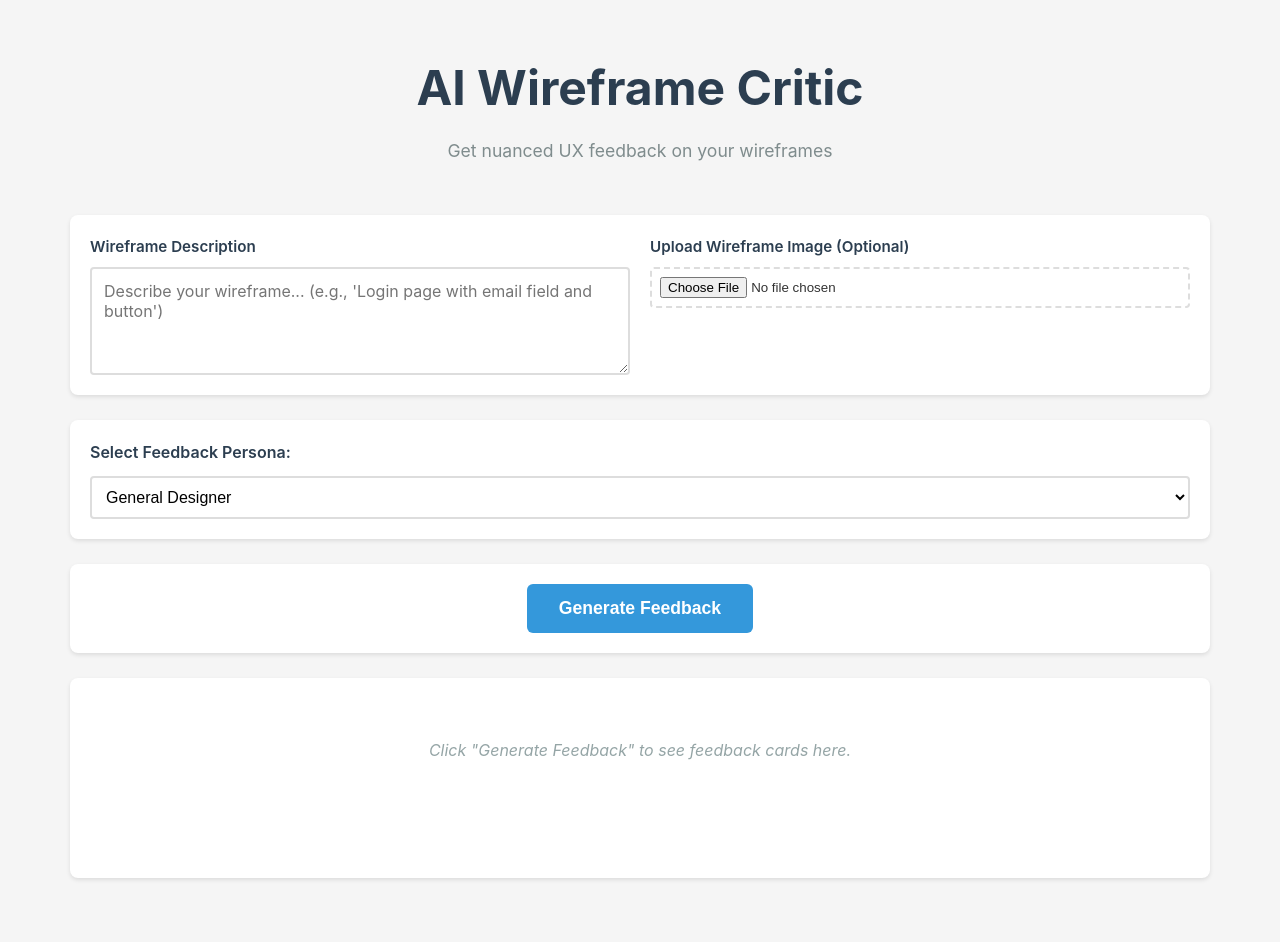
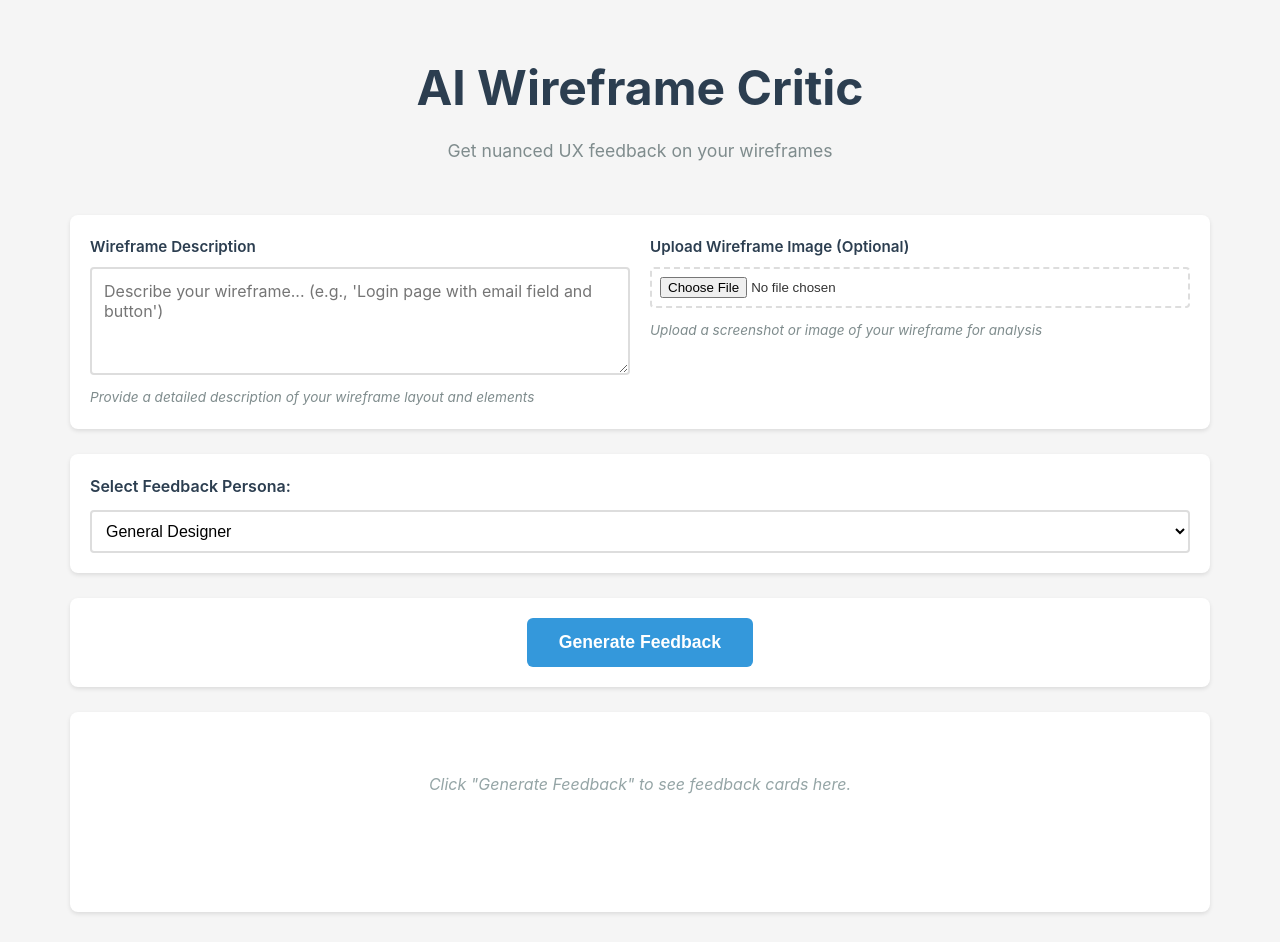
Before and after one commit to AnanyaSriBeevanapalli/wireframe-critic-tool, a React (Vite) app in the folder first_cursor_project/: page / in a window 1280 px wide. Before the commit the page ends 908 px from the top, so only its background shows below. Built offline with nearby package versions, Linux system fonts and the light colour scheme; the HTML template or start-up script is replaced by a standard one.

Commit message:
feat: create InputSection.jsx component and integrate into App.jsx (Phase 6)

```diff
--- a/first_cursor_project/src/components/InputSection.jsx
+++ b/first_cursor_project/src/components/InputSection.jsx
@@ -1,29 +1,86 @@
-import { useState } from 'react'
+import { useState, useEffect } from 'react'
 
 /**
  * InputSection Component
  *
  * Handles the text description input and optional image upload.
- * - Textarea for wireframe description
- * - File input for image upload
- * - Shows image preview when image is uploaded
+ * - Controlled textarea for wireframe description
+ * - File input for image upload (accepts image/*)
+ * - Image preview with clear option
+ * - Full accessibility support
+ *
+ * @param {string} description - Current description value
+ * @param {File|null} imageFile - Current image file (for controlled component)
+ * @param {Function} onDescriptionChange - Callback when description changes
+ * @param {Function} onImageChange - Callback when image file changes
  */
 function InputSection({ description, imageFile, onDescriptionChange, onImageChange }) {
   const [imagePreview, setImagePreview] = useState(null)
+  const [imageError, setImageError] = useState(null)
+
+  // Update preview when imageFile prop changes (for controlled component)
+  useEffect(() => {
+    if (imageFile) {
+      const reader = new FileReader()
+
+      reader.onloadend = () => {
+        setImagePreview(reader.result)
+        setImageError(null)
+      }
+
+      reader.onerror = () => {
+        setImageError('Failed to load image preview')
+        setImagePreview(null)
+      }
+
+      reader.readAsDataURL(imageFile)
+    } else {
+      // Clear preview when imageFile is removed
+      setImagePreview(null)
+      setImageError(null)
+    }
+  }, [imageFile])
 
   // Handle file selection
   const handleFileChange = (event) => {
     const file = event.target.files[0]
+
     if (file) {
+      // Validate file type
+      if (!file.type.startsWith('image/')) {
+        setImageError('Please select a valid image file')
+        return
+      }
+
+      // Validate file size (optional: limit to 10MB)
+      const maxSize = 10 * 1024 * 1024 // 10MB
+      if (file.size > maxSize) {
+        setImageError('Image file is too large. Please select an image under 10MB.')
+        return
+      }
+
+      // Clear previous errors
+      setImageError(null)
+
+      // Notify parent component
       onImageChange(file)
+    } else {
+      // File input cleared
+      onImageChange(null)
+    }
+  }
 
-      // Create preview URL for display
-      const reader = new FileReader()
-      reader.onloadend = () => {
-        setImagePreview(reader.result)
-      }
-      reader.readAsDataURL(file)
+  // Handle clearing the image
+  const handleClearImage = () => {
+    // Clear the file input
+    const fileInput = document.getElementById('image-upload')
+    if (fileInput) {
+      fileInput.value = ''
     }
+
+    // Notify parent to clear image
+    onImageChange(null)
+    setImageError(null)
   }
 
   // Handle description textarea changes
@@ -42,10 +99,15 @@ function InputSection({ description, imageFile, onDescriptionChange, onImageChan
           id="wireframe-description"
           className="description-textarea"
           placeholder="Describe your wireframe... (e.g., 'Login page with email field and button')"
-          value={description}
+          value={description || ''}
           onChange={handleDescriptionChange}
           rows={4}
+          aria-label="Wireframe description input"
+          aria-describedby="description-help"
         />
+        <small id="description-help" className="input-help-text">
+          Provide a detailed description of your wireframe layout and elements
+        </small>
       </div>
 
       {/* Image Upload */}
@@ -59,14 +121,37 @@ function InputSection({ description, imageFile, onDescriptionChange, onImageChan
           accept="image/*"
           onChange={handleFileChange}
           className="file-input"
+          aria-label="Upload wireframe image"
+          aria-describedby="image-help"
         />
+        <small id="image-help" className="input-help-text">
+          Upload a screenshot or image of your wireframe for analysis
+        </small>
+
+        {/* Error message */}
+        {imageError && (
+          <div className="image-error" role="alert" aria-live="polite">
+            {imageError}
+          </div>
+        )}
+
+        {/* Image Preview */}
         {imagePreview && (
           <div className="image-preview">
             <img
               src={imagePreview}
               alt="Wireframe preview"
               className="preview-image"
+              aria-label="Uploaded wireframe preview"
             />
+            <button
+              type="button"
+              className="clear-image-button"
+              onClick={handleClearImage}
+              aria-label="Remove uploaded image"
+            >
+              Remove Image
+            </button>
           </div>
         )}
       </div>
--- a/first_cursor_project/src/styles/App.css
+++ b/first_cursor_project/src/styles/App.css
@@ -111,8 +111,17 @@ section {
   border-color: #3498db;
 }
 
+.input-help-text {
+  display: block;
+  margin-top: 4px;
+  font-size: 0.85rem;
+  color: #7f8c8d;
+  font-style: italic;
+}
+
 .image-preview {
   margin-top: 10px;
+  position: relative;
 }
 
 .preview-image {
@@ -120,6 +129,33 @@ section {
   max-height: 300px;
   border-radius: 4px;
   box-shadow: 0 2px 8px rgba(0, 0, 0, 0.1);
+  display: block;
+}
+
+.clear-image-button {
+  margin-top: 8px;
+  padding: 6px 12px;
+  background-color: #e74c3c;
+  color: white;
+  border: none;
+  border-radius: 4px;
+  font-size: 0.9rem;
+  cursor: pointer;
+  transition: background-color 0.3s;
+}
+
+.clear-image-button:hover {
+  background-color: #c0392b;
+}
+
+.image-error {
+  margin-top: 8px;
+  padding: 8px 12px;
+  background-color: #fee;
+  color: #c33;
+  border: 1px solid #fcc;
+  border-radius: 4px;
+  font-size: 0.9rem;
 }
 
 /* Persona Selector */
```
